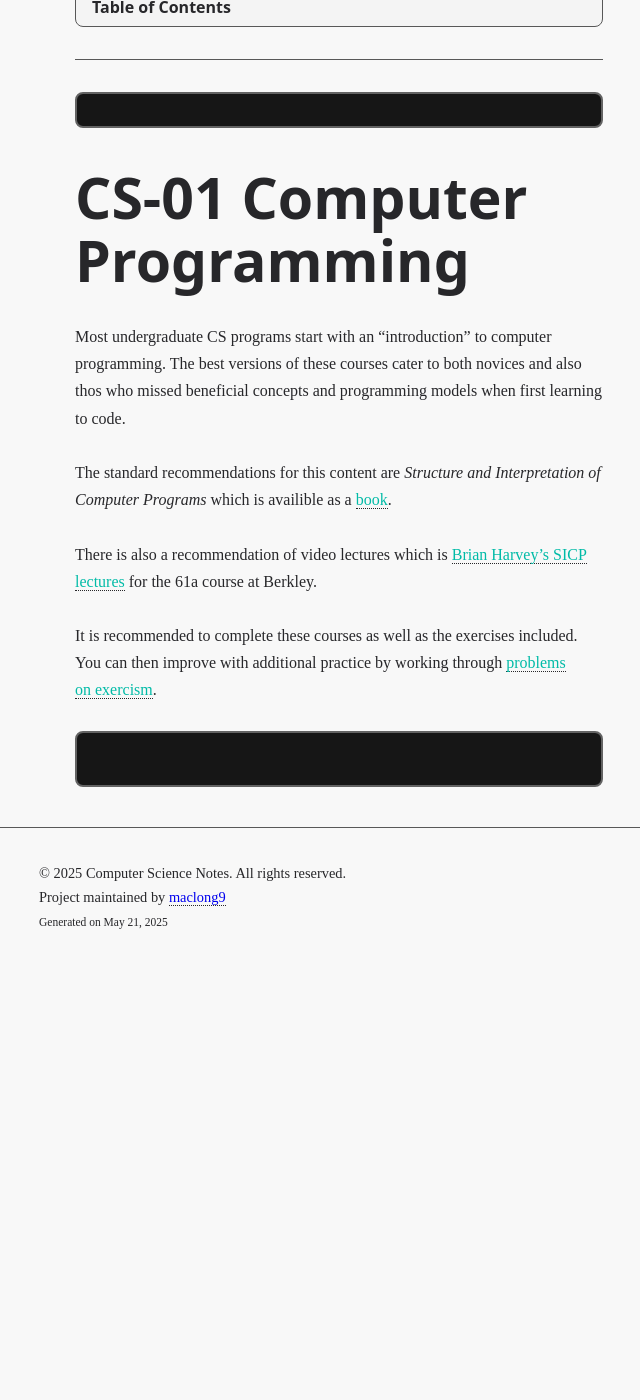
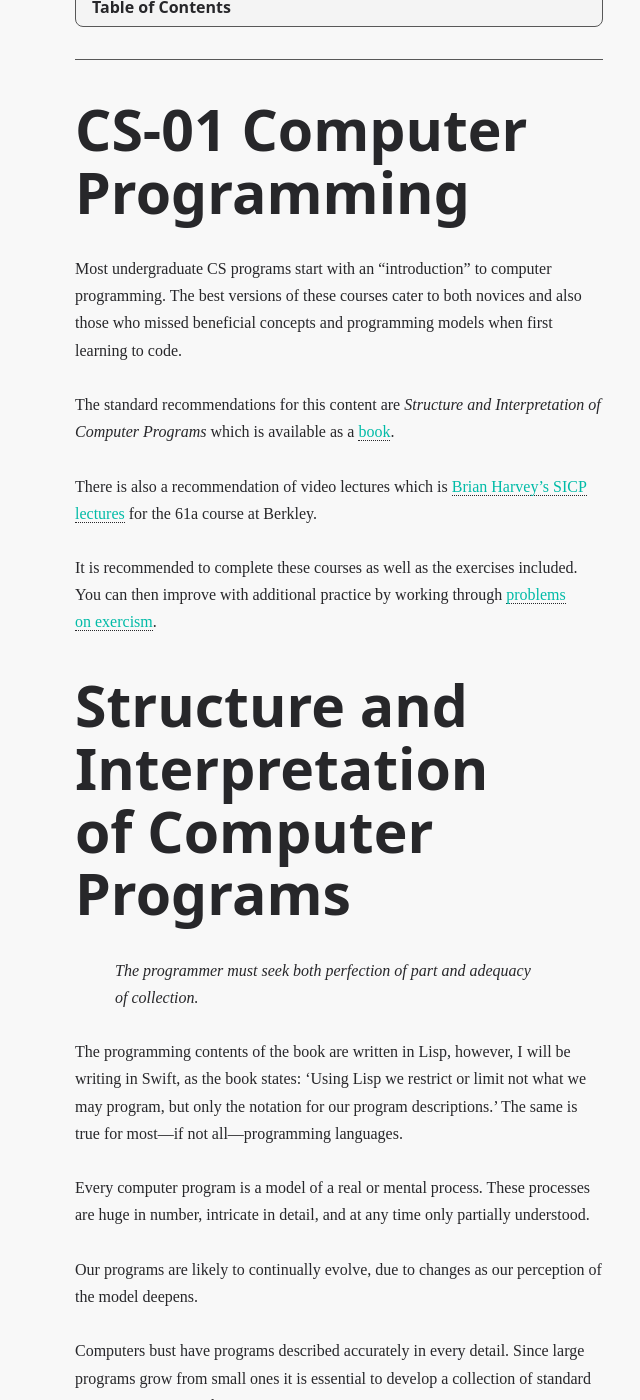
Before and after one commit to maclong9/comp-sci, a Jekyll site: the page built from docs/01-Programming.md, in a window 1280 px wide and 1400 px high, scrolled down 199 px. Shown: the whole window, without its empty margins (301-941 px from the left). Built offline with Jekyll 4.4.1, drawn with Linux system fonts in a browser that asks for light colours; our own code applies the rules of GitHub Pages for plain Markdown files; before the commit the page ends 1167 px from its top, so only the background shows below that; some of the changed text lies outside the part shown.

Commit message:
Deploy documentation from 910ce9a1a4c62e6491f110f2ca056d50b5677151

````diff
--- a/docs/01-Programming.md
+++ b/docs/01-Programming.md
@@ -16,20 +16,24 @@
 </ol></details>
 
 ---
-
-```swift
-```
-
 # CS-01 Computer Programming
 
-Most undergraduate CS programs start with an "introduction" to computer programming. The best versions of these courses cater to both novices and also thos who missed beneficial concepts and programming models when first learning to code.
+Most undergraduate CS programs start with an "introduction" to computer programming. The best versions of these courses cater to both novices and also those who missed beneficial concepts and programming models when first learning to code.
 
-The standard recommendations for this content are _Structure and Interpretation of Computer Programs_ which is availible as a [book](https://sarabander.github.io/sicp/html/index.xhtml).
+The standard recommendations for this content are _Structure and Interpretation of Computer Programs_ which is available as a [book](https://sarabander.github.io/sicp/html/index.xhtml).
 
 There is also a recommendation of video lectures which is [Brian Harvey's SICP lectures](https://archive.org/details/ucberkeley-webcast-PL3E89002AA9B9879E?sort=titleSorter) for the 61a course at Berkley.
 
 It is recommended to complete these courses as well as the exercises included. You can then improve with additional practice by working through [problems on exercism](http://exercism.io/).
 
-```swift
+# Structure and Interpretation of Computer Programs
 
-```
+> The programmer must seek both perfection of part and adequacy of collection.
+
+The programming contents of the book are written in Lisp, however, I will be writing in Swift, as the book states: 'Using Lisp we restrict or limit not what we may program, but only the notation for our program descriptions.' The same is true for most—if not all—programming languages.
+
+Every computer program is a model of a real or mental process. These processes are huge in number, intricate in detail, and at any time only partially understood.
+
+Our programs are likely to continually evolve, due to changes as our perception of the model deepens.
+
+Computers bust have programs described accurately in every detail. Since large programs grow from small ones it is essential to develop a collection of standard program structures whose correctness is positive.
````
